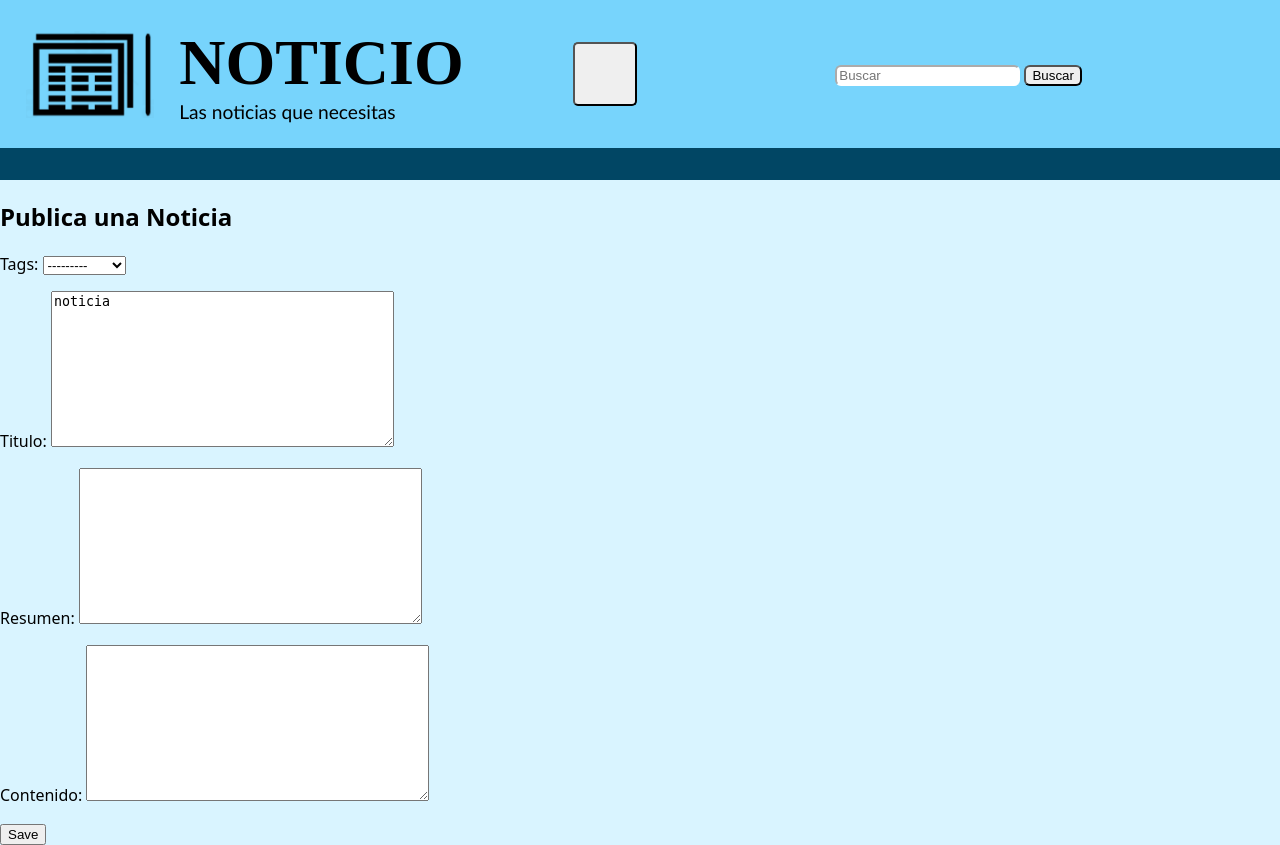
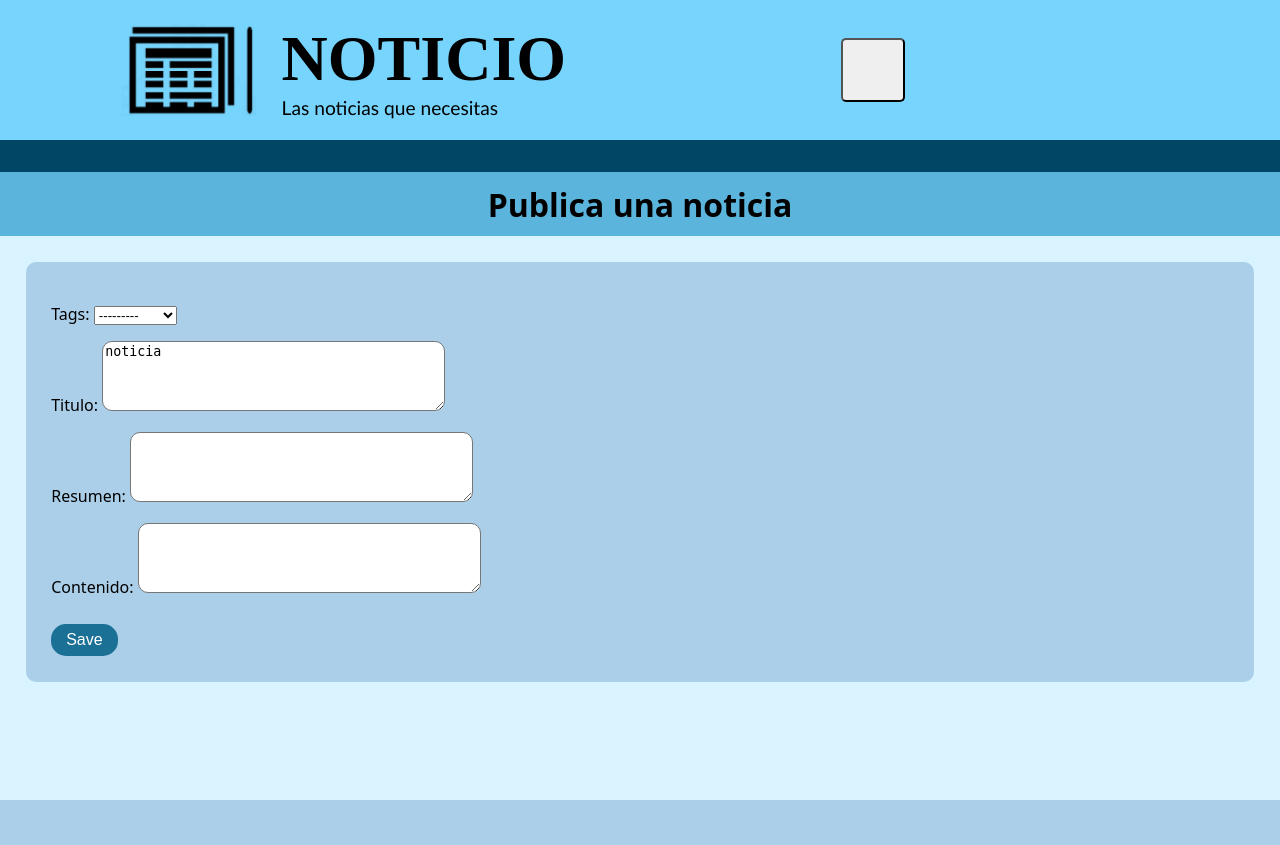
Before and after one commit to nicolasgutar/RyM, a Django app: page /publicar in a window 1280 px wide. After the commit the page ends 800 px from the top, so only its background shows below. Run offline with Django 4.2, Linux system fonts and the light colour scheme.

Commit message:
correcciones y publicar

```diff
--- a/main/static/clases.css
+++ b/main/static/clases.css
@@ -3,6 +3,21 @@
     font-family: system-ui, -apple-system, BlinkMacSystemFont, 'Segoe UI', Roboto, Oxygen, Ubuntu, Cantarell, 'Open Sans', 'Helvetica Neue', sans-serif;
     min-height: 100vh;
     background-color: #D9F4FF;
+}
+textarea{
+  height: 5vw;
+  border-radius: 10px;
+}
+
+.big-text{
+  font-family: 'Gill Sans', 'Gill Sans MT', Calibri, 'Trebuchet MS', sans-serif;
+  font-size: 1.5vw;
+  margin: 0px;
+}
+
+.bloque-texto{
+  padding-left: 2vw;
+  line-height: 1.5;
 }
 
 .contenedor{
@@ -58,6 +73,13 @@
   margin: 0px;
 }
 
+.form-publicar{
+  background-color: #ABCFE9;
+  margin: 2vw;
+  padding: 2vw;
+  top: 20px;
+  border-radius: 10px;
+}
 .form-filtros{
   padding-left: 2vw;
   padding-top: 1vw;
@@ -98,7 +120,6 @@
   position: sticky;
   background-color: #ABCFE9;
   margin: 2vw;
-  margin-top: 2vw;
   top: 20px;
   width: 15vw;
   height: 30vw;
@@ -128,17 +149,10 @@
   padding: 5px;
 }
 
-.big-text{
-    font-family: 'Gill Sans', 'Gill Sans MT', Calibri, 'Trebuchet MS', sans-serif;
-    font-size: 1.5vw;
-    margin: 0px;
-}
-
 .imagen-logo{
-    height: auto;
-    max-width: 10%;
+    height: fit-content;
+    max-width: 70%;
     align-self: center;
-    padding-left: 2vw;
 }
 
 .nav-link{
@@ -149,9 +163,19 @@
     font-size: 1.2vw;
 }
 
+.link-logo{
+  max-width: 15vw;
+  display: flex;
+  justify-content: flex-end;
+  align-items: center;
+  margin-left: 5vw;
+}
+
 .container-fluid{
     display: flex;
-    max-height: 170px;
+    max-height: 140px;
+    background-color: #77D4FC;
+    flex-grow: 1;
 }
 
 .navbar-collapse{
@@ -183,6 +207,8 @@
   margin-top: 10px;
   font-size: inherit;
   padding: 7px;
+  padding-left: 15px;
+  padding-right: 15px;
 }
 
 @media only screen and (max-width: 1315px) {
--- a/main/templates/main/about.html
+++ b/main/templates/main/about.html
@@ -7,9 +7,9 @@
 </div>
 <section id="about" class="contenedor">
   <h2>¿Qué es noticio?</h2>
-  <p>Noticio es la plataforma de noticias que te muestra las noticias que necesitas y prefieres. NO MAS noticias basura, desinformación ni amarillismo. Lorem ipsum dolor sit amet, consectetur adipiscing elit. Donec vitae molestie nisl. Fusce posuere tincidunt diam, vel gravida sem vulputate ac. Donec tortor velit, egestas congue odio sed, congue blandit enim. Donec porttitor faucibus purus a vehicula. Integer urna sem, gravida et sagittis vel, vehicula in ex.</p>
+  <p class="bloque-texto">Noticio es la plataforma de noticias que te muestra las noticias que necesitas y prefieres. NO MAS noticias basura, desinformación ni amarillismo. Lorem ipsum dolor sit amet, consectetur adipiscing elit. Donec vitae molestie nisl. Fusce posuere tincidunt diam, vel gravida sem vulputate ac. Donec tortor velit, egestas congue odio sed, congue blandit enim. Donec porttitor faucibus purus a vehicula. Integer urna sem, gravida et sagittis vel, vehicula in ex.</p>
   <h2>¿Por qué Noticio?</h2>
-  <p>El mundo de las noticias digitales necesita una revolución. Entrar a cualquier medio digital es como obtener el mismo periódico físico, pero en una página web. Esto dio la partida para que surgiera Noticio. En Noticio buscamos aprovechar las herramientas del mundo digital, como la personalización, que podemos ver en otras industrias.
+  <p class="bloque-texto">El mundo de las noticias digitales necesita una revolución. Entrar a cualquier medio digital es como obtener el mismo periódico físico, pero en una página web. Esto dio la partida para que surgiera Noticio. En Noticio buscamos aprovechar las herramientas del mundo digital, como la personalización, que podemos ver en otras industrias.
   Además, nos enfrentamos a los problemas tradicionales de desinformación, noticias basura y amarillismo, entre otros, que tratamos de evitar diariamente en nuestra plataforma.</p>
 </section>
 
--- a/main/templates/main/layouts/nav1.html
+++ b/main/templates/main/layouts/nav1.html
@@ -14,8 +14,10 @@
 
 <body>
     <nav style="padding: 0px;" class="navbar navbar-expand-lg bg-body-tertiary">
-        <div style="background-color: #77D4FC; flex-grow: 1" class="container-fluid">
+        <div class="container-fluid">
+            <a href="/" class="link-logo">
               <img src="{% static 'Logo Noticio.png' %}" class="imagen-logo">
+            </a>
             <div class="contenedor-titulo">
               <h1 class="title">NOTICIO</h1>
               <p class="big-text">Las noticias que necesitas</p>
@@ -41,10 +43,6 @@
                   <a class="nav-link" href="#">Iniciar sesión</a>
                 </li>
               </ul>
-                <form style="margin: 30px;" class="d-flex" role="search">
-                  <input class="form-control me-2" type="search" placeholder="Buscar" aria-label="Buscar">
-                  <input class="btn btn-outline-success" type="submit" value="Buscar"></button>
-                </form>
             </div>
         </div>
     </nav>
--- a/main/templates/main/noticia.html
+++ b/main/templates/main/noticia.html
@@ -15,7 +15,7 @@
             <h5>{{noticia.autor}}</h5>
         </div>
     </div>
-    <article style="padding-left: 5vw; padding-right: 5vw; line-height: 1.5;">{{noticia.contenido}}</article>
+    <article style="padding-right: 5vw" class="bloque-texto">{{noticia.contenido}}</article>
 </div>
 
 {% endblock %}
--- a/main/templates/main/pub.html
+++ b/main/templates/main/pub.html
@@ -1,12 +1,14 @@
 {% extends 'main/layouts/nav1.html' %}
 
 {% block content %}
-<h2>Publica una Noticia</h2>
+<div class="contenedor-subtitulo">
+    <p class="subtitle">Publica una noticia</p>
+</div>
 
-<form method="POST">
+<form method="POST" class="form-publicar">
     {% csrf_token %}
     {{form.as_p}}
-    <button>
+    <button class="submit-btn">
         Save
     </button>
 </form>
--- a/main/templates/main/tendencias.html
+++ b/main/templates/main/tendencias.html
@@ -37,7 +37,7 @@
             {% else %}
             <a class="titulo-noticia" href = {{noticia.url}} target = "_blank"><h2>{{noticia.titulo}}</h2></a>
             {% endif %}
-            <article style="padding-left: 2vw; line-height: 1.5;">{{noticia.resumen}}</article>
+            <article class="bloque-texto">{{noticia.resumen}}</article>
             <div class="info-noticia">
                 <p class="tag-noticia">{{noticia.tags}}</p>
                 <div>
```
Lines whose indentation alone changed are shown as unchanged.
